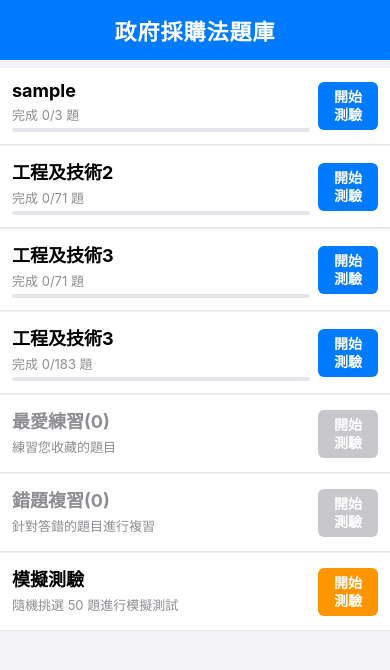
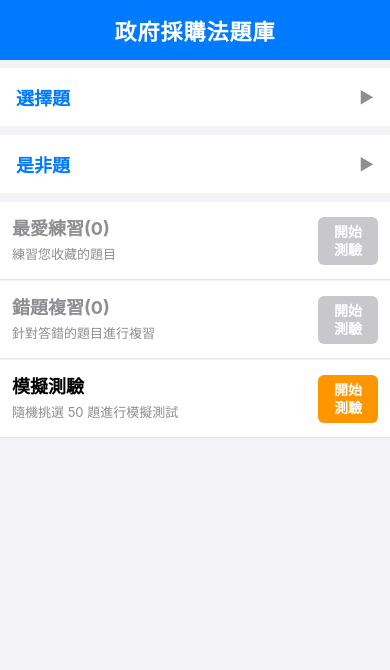
Before and after one commit to jbuduoo/JoyQuiz, a React Native app: screen /Home in a window 390 px wide. Shown: the top 670 px of the page. Built offline with nearby package versions, Linux system fonts and the light colour scheme.

Commit message:
20251229修改

```diff
--- a/assets/data/questions/questions.json
+++ b/assets/data/questions/questions.json
@@ -4,14 +4,56 @@
     "enableTrash": false,
     "HomeScreenHeaderTitle":"政府採購法題庫",
     "enableSample": true,
+    "isQuestionFile": false,
+    "isQuestionListFile": true,
     "isFavorite" :true,
     "isWrong" : true,
     "isMock" : true
   },
     "questionFiles": [
-      {"id": "sample","displayName": "sample","fileName": "sample.json"},
-      {"id": "A001","displayName": "工程及技術2","fileName": "A001.json"},
-      {"id": "A002","displayName": "工程及技術3","fileName": "A002.json"},
-      {"id": "A003","displayName": "工程及技術3","fileName": "A003.json"}
-    ]
+      {"id": "sample","displayName": "sample","fileName": "sample.json", "isQuestionFile": true},
+      {"id": "A001","displayName": "工程及技術2","fileName": "A001.json", "isQuestionFile": true},
+      {"id": "A002","displayName": "工程及技術3","fileName": "A002.json", "isQuestionFile": true},
+      {"id": "A003","displayName": "工程及技術3","fileName": "A003.json", "isQuestionFile": true}
+    ],
+    "questionListFiles": [
+      {
+        "typeName": "選擇題",
+        "items": [
+          {"series_no": "A001","displayName": "政府採購法之履約管理及驗收","file": "A001.json"},
+          {"series_no": "A002","displayName": "政府採購法之罰則及附則","file": "A002.json"},
+          {"series_no": "A003","displayName": "政府採購法之總則、招標及決標","file": "A003.json"},
+          {"series_no": "A004","displayName": "政府採購全生命週期概論","file": "A004.json"},
+          {"series_no": "A005","displayName": "道德規範及違法處置","file": "A005.json"},
+          {"series_no": "A006","displayName": "政府採購法之爭議處理","file": "A006.json"},
+          {"series_no": "A007","displayName": "底價及價格分析","file": "A007.json"},
+          {"series_no": "A008","displayName": "採購契約","file": "A008.json"},
+          {"series_no": "A009","displayName": "投標須知及招標文件製作","file": "A009.json"},
+          {"series_no": "A010","displayName": "錯誤採購態樣","file": "A010.json"},
+          {"series_no": "A011","displayName": "電子採購實務","file": "A011.json"},
+          {"series_no": "A012","displayName": "最有利標及評選優勝廠商","file": "A012.json"},
+          {"series_no": "A013","displayName": "財物及勞務採購作業","file": "A013.json"},
+          {"series_no": "A014","displayName": "工程及技術服務採購作業","file": "A014.json"}
+           ]
+      },
+      {
+        "typeName": "是非題",
+        "items": [
+          {"series_no": "B001","displayName": "政府採購法之罰則及附則","file": "B001.json"},
+          {"series_no": "B002","displayName": "政府採購法之履約管理及驗收","file": "B002.json"},
+          {"series_no": "B003","displayName": "政府採購法之總則、招標及決標","file": "B003.json"},
+          {"series_no": "B004","displayName": "政府採購全生命週期概論","file": "B004.json"},
+          {"series_no": "B005","displayName": "道德規範及違法處置","file": "B005.json"},
+          {"series_no": "B006","displayName": "政府採購法之爭議處理","file": "B006.json"},
+          {"series_no": "B007","displayName": "底價及價格分析","file": "B007.json"},
+          {"series_no": "B008","displayName": "採購契約","file": "B008.json"},
+          {"series_no": "B009","displayName": "投標須知及招標文件製作","file": "B009.json"},
+          {"series_no": "B010","displayName": "錯誤採購態樣","file": "B010.json"},
+          {"series_no": "B011","displayName": "電子採購實務","file": "B011.json"},
+          {"series_no": "B012","displayName": "最有利標及評選優勝廠商","file": "B012.json"},
+          {"series_no": "B013","displayName": "財物及勞務採購作業","file": "B013.json"},
+          {"series_no": "B014","displayName": "工程及技術服務採購作業","file": "B014.json"}
+         ]
+      }
+     ]
 }
--- a/src/screens/HomeScreen.tsx
+++ b/src/screens/HomeScreen.tsx
@@ -9,6 +9,18 @@ import { StorageService } from '../services/StorageService';
 import { QuestionService } from '../services/QuestionService';
 import { getQuestionData } from '../utils/questionLoader';
 import { Question, ViewMode } from '../types';
+
+interface QuestionListItem {
+  series_no: string;
+  displayName: string;
+  file: string;
+  total?: number;
+}
+
+interface QuestionGroup {
+  typeName: string;
+  items: QuestionListItem[];
+}
 
 interface Category {
   id: string;
@@ -27,6 +39,9 @@ const HomeScreen = () => {
   const [progressMap, setProgressMap] = useState<Record<string, number>>({}); // 紀錄各題庫練習進度
   const [completedMap, setCompletedMap] = useState<Record<string, boolean>>({}); // 紀錄已完成的題庫
   const [categories, setCategories] = useState<Category[]>([]); // 存放題庫分類清單
+  const [questionGroups, setQuestionGroups] = useState<QuestionGroup[]>([]); // 存放分組題庫
+  const [expandedGroups, setExpandedGroups] = useState<Set<string>>(new Set()); // 紀錄展開的分組
+  const [isQuestionListMode, setIsQuestionListMode] = useState(false); // 是否為分組模式
   const [headerTitle, setHeaderTitle] = useState('政府採購法題庫'); // 標題文字
 
   // 回應式佈局 (RWD) 配置
@@ -51,26 +66,55 @@ const HomeScreen = () => {
    */
   const loadCategories = async () => {
     const questionsIndex = require('../../assets/data/questions/questions.json');
+    const isListMode = questionsIndex.config?.isQuestionListFile === true;
+    setIsQuestionListMode(isListMode);
 
     // 設置頁面標題
     if (questionsIndex.config?.HomeScreenHeaderTitle) {
       setHeaderTitle(questionsIndex.config.HomeScreenHeaderTitle);
     }
 
-    // 過濾並建立題庫分類陣列
-    const dynamicCategories: Category[] = questionsIndex.questionFiles
+    let dynamicCategories: Category[] = [];
+    let dynamicGroups: QuestionGroup[] = [];
+
+    if (isListMode && questionsIndex.questionListFiles) {
+      dynamicGroups = questionsIndex.questionListFiles.map((group: any) => ({
+        typeName: group.typeName,
+        items: group.items.map((item: any) => {
+          let totalCount = 0;
+          try {
+            const data = getQuestionData(item.file);
+            if (Array.isArray(data)) {
+              totalCount = data.length;
+            } else if (data && typeof data === 'object' && Array.isArray(data.questions)) {
+              totalCount = data.questions.length;
+            }
+          } catch (e) {
+            console.error(`Error loading count for ${item.file}`, e);
+          }
+          return {
+            series_no: item.series_no,
+            displayName: item.displayName,
+            file: item.file,
+            total: totalCount,
+          };
+        }),
+      }));
+      setQuestionGroups(dynamicGroups);
+    } else {
+      // 原有的單層結構處理
+      dynamicCategories = questionsIndex.questionFiles
         .filter((file: any) => {
-        // 檢查是否啟用範例題庫
           if (file.id === 'sample' && questionsIndex.config?.enableSample === false) {
             return false;
           }
-        return true;
+          // 只有 isQuestionFile 為 true 的才會顯示
+          return file.isQuestionFile === true;
         })
         .map((file: any) => {
           let totalCount = file.count;
           if (file.fileName) {
             try {
-            // 動態取得題庫檔案中的題目數量
               const data = getQuestionData(file.fileName);
               if (Array.isArray(data)) {
                 totalCount = data.length;
@@ -88,6 +132,7 @@ const HomeScreen = () => {
             fileName: file.fileName,
           };
         });
+    }
 
     // 從本地儲存 (Storage) 獲取用戶答題紀錄與完成狀態
     const userAnswers = await StorageService.getUserAnswers();
@@ -97,12 +142,17 @@ const HomeScreen = () => {
 
     // 建立所有有效題目 ID 的索引，用於過濾「我的最愛」與「錯題」
     let allQuestionIds = new Set<string>();
-    for (const file of questionsIndex.questionFiles) {
-      if (file.fileName) {
+    const filesToProcess = isListMode
+      ? dynamicGroups.flatMap(g => g.items.map(i => ({ id: i.series_no, fileName: i.file })))
+      : questionsIndex.questionFiles.filter((f: any) => f.isQuestionFile === true);
+
+    for (const file of filesToProcess) {
+      if (file.fileName || (file as any).file) {
+        const fName = (file as any).fileName || (file as any).file;
         try {
-          const data = getQuestionData(file.fileName);
+          const data = getQuestionData(fName);
           const questions = Array.isArray(data) ? data : (data?.questions || []);
-          questions.forEach((q: any) => allQuestionIds.add(`${file.id}_${q.Id}`));
+          questions.forEach((q: any) => allQuestionIds.add(`${file.id || (file as any).series_no}_${q.Id}`));
         } catch (e) {}
       }
     }
@@ -111,20 +161,20 @@ const HomeScreen = () => {
     const favoriteCount = answersArray.filter(a => a.isFavorite && allQuestionIds.has(a.questionId)).length;
     const wrongCount = answersArray.filter(a => a.isAnswered && !a.isCorrect && allQuestionIds.has(a.questionId)).length;
 
-    const finalCategories = [...dynamicCategories];
+    const specialCategories: Category[] = [];
 
     // 根據配置加入特殊分類：最愛、錯題、模擬測驗
     if (questionsIndex.config?.isFavorite !== false) {
-      finalCategories.push({ id: 'favorite', title: '最愛練習', total: favoriteCount });
+      specialCategories.push({ id: 'favorite', title: '最愛練習', total: favoriteCount });
     }
     if (questionsIndex.config?.isWrong !== false) {
-      finalCategories.push({ id: 'wrong', title: '錯題複習', total: wrongCount });
+      specialCategories.push({ id: 'wrong', title: '錯題複習', total: wrongCount });
     }
     if (questionsIndex.config?.isMock !== false) {
-      finalCategories.push({ id: 'mock', title: '模擬測驗', total: 50 });
+      specialCategories.push({ id: 'mock', title: '模擬測驗', total: 50 });
     }
 
-    setCategories(finalCategories);
+    setCategories(isListMode ? specialCategories : [...dynamicCategories, ...specialCategories]);
   };
 
   /**
@@ -144,14 +194,29 @@ const HomeScreen = () => {
 
     // 獲取所有有效的題目 ID
     const questionsIndex = require('../../assets/data/questions/questions.json');
+    const isListMode = questionsIndex.config?.isQuestionListFile === true;
+
     let allQuestionIds = new Set<string>();
-    for (const file of questionsIndex.questionFiles) {
+
+    if (isListMode && questionsIndex.questionListFiles) {
+      for (const group of questionsIndex.questionListFiles) {
+        for (const item of group.items) {
+          try {
+            const data = getQuestionData(item.file);
+            const questions = Array.isArray(data) ? data : (data?.questions || []);
+            questions.forEach((q: any) => allQuestionIds.add(`${item.series_no}_${q.Id}`));
+          } catch (e) {}
+        }
+      }
+    } else {
+      for (const file of questionsIndex.questionFiles.filter((f: any) => f.isQuestionFile === true)) {
         if (file.fileName) {
           try {
             const data = getQuestionData(file.fileName);
             const questions = Array.isArray(data) ? data : (data?.questions || []);
             questions.forEach((q: any) => allQuestionIds.add(`${file.id}_${q.Id}`));
           } catch (e) {}
+        }
       }
     }
 
@@ -202,7 +267,11 @@ const HomeScreen = () => {
       let allLoadedQuestions: Question[] = [];
 
       // 載入所有題庫內容以進行篩選
-      for (const file of questionsIndex.questionFiles) {
+      const filesToProcess = questionsIndex.config?.isQuestionListFile === true
+        ? (questionsIndex.questionListFiles || []).flatMap((g: any) => g.items.map((i: any) => ({ displayName: i.displayName, id: i.series_no, fileName: i.file })))
+        : (questionsIndex.questionFiles || []).filter((f: any) => f.isQuestionFile === true);
+
+      for (const file of filesToProcess) {
         if (file.fileName) {
           const rawData = getQuestionData(file.fileName);
           const loaded = await QuestionService.loadQuestionsFromStatic(rawData, {
@@ -248,6 +317,18 @@ const HomeScreen = () => {
       title: category.title,
       viewMode,
       startIndex: viewMode === ViewMode.REVIEW ? 0 : (progressMap[progressKey] || 0)
+    });
+  };
+
+  const toggleGroup = (typeName: string) => {
+    setExpandedGroups(prev => {
+      const next = new Set(prev);
+      if (next.has(typeName)) {
+        next.delete(typeName);
+      } else {
+        next.add(typeName);
+      }
+      return next;
     });
   };
 
@@ -321,6 +402,32 @@ const HomeScreen = () => {
     );
   };
 
+  const renderGroup = (group: QuestionGroup) => {
+    const isExpanded = expandedGroups.has(group.typeName);
+    return (
+      <View key={group.typeName} style={styles.groupContainer}>
+        <TouchableOpacity
+          style={styles.groupHeader}
+          onPress={() => toggleGroup(group.typeName)}
+          activeOpacity={0.7}
+        >
+          <Text style={styles.groupTitle}>{group.typeName}</Text>
+          <Text style={styles.groupIcon}>{isExpanded ? '▼' : '▶'}</Text>
+        </TouchableOpacity>
+        {isExpanded && (
+          <View style={styles.groupItems}>
+            {group.items.map(item => renderCategoryCard({
+              id: item.series_no,
+              title: item.displayName,
+              total: item.total || 0,
+              fileName: item.file
+            }))}
+          </View>
+        )}
+      </View>
+    );
+  };
+
   return (
     <SafeAreaView style={styles.safeArea}>
       <View style={styles.header}>
@@ -330,7 +437,14 @@ const HomeScreen = () => {
         <ScrollView
           contentContainerStyle={styles.scrollContent}
         >
+          {isQuestionListMode ? (
+            <>
+              {questionGroups.map(renderGroup)}
               {categories.map(renderCategoryCard)}
+            </>
+          ) : (
+            categories.map(renderCategoryCard)
+          )}
         </ScrollView>
       </View>
     </SafeAreaView>
@@ -341,6 +455,32 @@ const styles = StyleSheet.create({
   safeArea: { flex: 1, backgroundColor: '#007AFF' },
   container: { flex: 1, backgroundColor: '#F2F2F7' },
   scrollContent: { paddingVertical: 8, flexGrow: 1 },
+  groupContainer: {
+    marginBottom: 8,
+    backgroundColor: '#fff',
+  },
+  groupHeader: {
+    flexDirection: 'row',
+    justifyContent: 'space-between',
+    alignItems: 'center',
+    padding: 16,
+    backgroundColor: '#fff',
+    borderBottomWidth: 1,
+    borderBottomColor: '#F2F2F7',
+  },
+  groupTitle: {
+    fontSize: 18,
+    fontWeight: 'bold',
+    color: '#007AFF',
+  },
+  groupIcon: {
+    fontSize: 16,
+    color: '#8E8E93',
+  },
+  groupItems: {
+    backgroundColor: '#F2F2F7',
+    paddingLeft: 0,
+  },
   header: {
     height: Platform.OS === 'web' ? 60 : 50,
     backgroundColor: '#007AFF',
--- a/src/screens/QuizScreen.tsx
+++ b/src/screens/QuizScreen.tsx
@@ -293,7 +293,10 @@ const QuizScreen = () => {
 
   const handleSearchQuestion = () => {
     const optionsStr = ['A', 'B', 'C', 'D', 'E']
-      .map(key => (currentQuestion as any)[key])
+      .map(key => {
+        const val = (currentQuestion as any)[key];
+        return val ? `${key}.${val}` : '';
+      })
       .filter(val => !!val)
       .join(' ');
     const query = encodeURIComponent(`${currentQuestion.content} ${optionsStr}`);
--- a/src/types/index.ts
+++ b/src/types/index.ts
@@ -50,6 +50,7 @@ export interface QuestionFile {
   testName: string;
   subject?: string;
   series_no: string;
+  isQuestionFile?: boolean;
 }
 
 export interface QuestionGroup {
```
Lines whose indentation alone changed are shown as unchanged.
